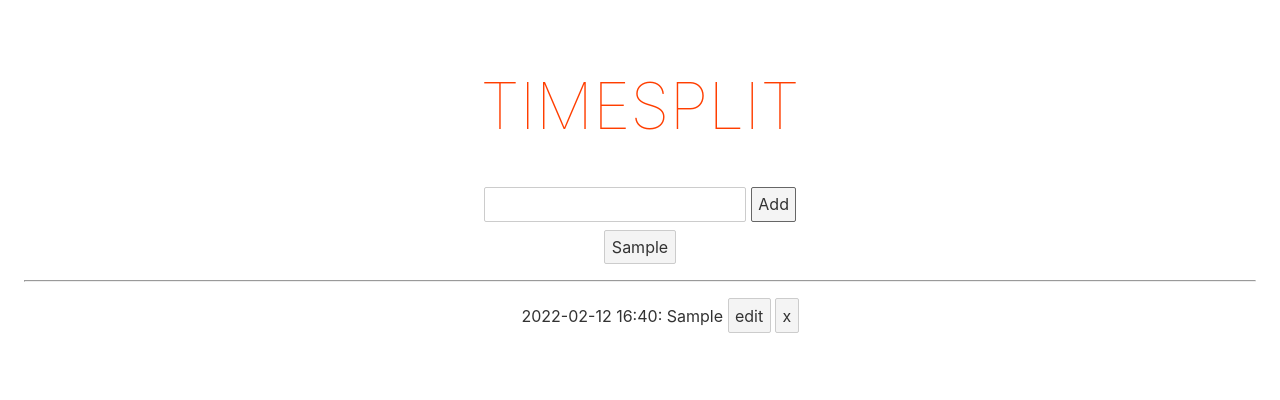
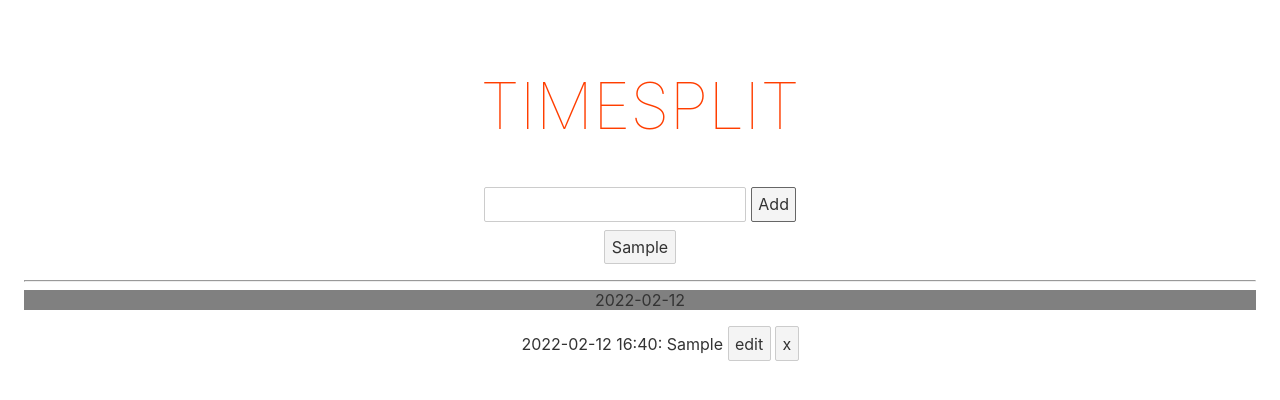
Before and after one commit to chop-suey/time-split, a Svelte app: page / in a window 1280 px wide. Both pictures are taken after typing "Sample" into the empty fields and a click on the button "Add". Shown: the top 400 px of the page. Built offline with nearby package versions, Linux system fonts and the light colour scheme.

Commit message:
Group splits by day and add day summary component

```diff
--- /dev/null
+++ b/src/components/DaySummary.svelte
@@ -0,0 +1,16 @@
+<script lang="ts">
+import type { Datetime } from "../model/datetime";
+
+export let datetime: Datetime;
+
+$: date = datetime?.getDateText();
+
+</script>
+
+<style>
+    div {
+        background-color: gray;
+    }
+</style>
+
+<div>{#if !!date}{ date }{/if}</div>
--- a/src/components/TimeSplits.svelte
+++ b/src/components/TimeSplits.svelte
@@ -1,11 +1,16 @@
 <script lang="ts">
+import { action_destroyer } from "svelte/internal";
+
 import { derived } from "svelte/store";
+import type { Datetime } from "../model/datetime";
 import type { Timesplit } from "../model/timesplit";
 
 import { timeSplitService } from "../service/time-split-service";
+import DaySummary from "./DaySummary.svelte";
 import TimeSplit from "./TimeSplit.svelte";
 
 const splits = derived(timeSplitService.getSplits(), matchAdjacentSplits);
+const groupedSplits = derived(splits, groupSplitsByDay);
 
 // TODO move to split service
 function matchAdjacentSplits(splits: Timesplit[]): Timesplit[] {
@@ -13,6 +18,19 @@ function matchAdjacentSplits(splits: Timesplit[]): Timesplit[] {
         const next = index > 0 ? arr[index - 1] : null;
         return [ (!next ? split : split.withEnd(next.start)), ...acc ];
     }, []);
+}
+
+function groupSplitsByDay(splits: Timesplit[]): { date: Datetime, splits: Timesplit[]}[] {
+    const valueIterator = splits.reduce((acc, curr) => {
+        const key = curr.start.getDateText();
+        if (!acc.has(key)) {
+            acc.set(key, []);
+        }
+        acc.get(key).push(curr);
+        return acc;
+    }, new Map<string, Timesplit[]>()).values();
+    return [ ...valueIterator ]
+        .map(splits => ({ date: splits[0].start.withTime(0, 0), splits }));
 }
 </script>
 
@@ -22,8 +40,11 @@ function matchAdjacentSplits(splits: Timesplit[]): Timesplit[] {
     }
 </style>
 
-<ul class="splits">
-    {#each $splits as split}
-    <li><TimeSplit split={split}></TimeSplit></li>
+{#each $groupedSplits as {date, splits}}
+    <DaySummary datetime={date}></DaySummary>
+    <ul class="splits">
+        {#each splits as split}
+        <li><TimeSplit split={split}></TimeSplit></li>
     {/each}
 </ul>
+{/each}
```
